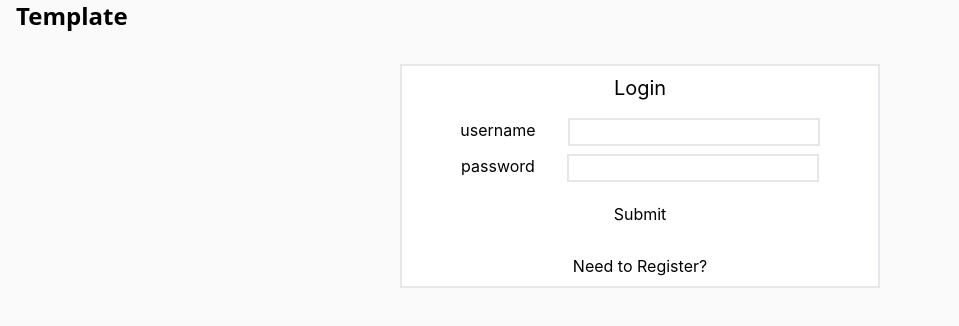
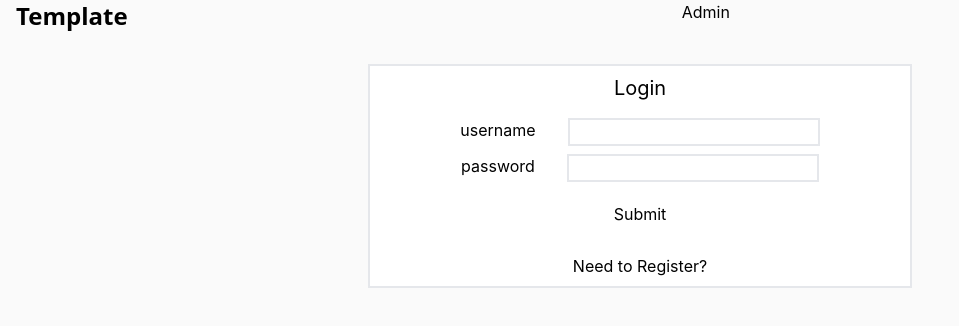
Before and after one commit to HagedornJordan/webTemplate, a Next.js app in the folder client/client/: page / in a window 1280 px wide. Shown: the top 326 px of the page, without its empty margins (0-959 px from the left). Built offline with nearby package versions, Linux system fonts and the light colour scheme.

Commit message:
admin in navbar

```diff
--- a/client/client/components/centerLayout.js
+++ b/client/client/components/centerLayout.js
@@ -1,5 +1,5 @@
 function CenterLayout(props) {
-    return <div className="mx-auto w-full max-w-lg">{props.children}</div>;
-  }
+  return <div className="mx-auto w-full max-w-xl">{props.children}</div>;
+}
 
-  export default CenterLayout;
+export default CenterLayout;
--- a/client/client/components/navHeader.js
+++ b/client/client/components/navHeader.js
@@ -1,5 +1,6 @@
 import axiosInstance from "../helpers/axios";
 import logout from "../helpers/auth";
+import Link from "next/link";
 const NavHeader = (props) => {
   const username = props.user;
   return (
@@ -8,7 +9,9 @@ const NavHeader = (props) => {
         {" "}
         Template
       </h1>
-      <div></div>
+      <div className="justify-self-beginning">
+        <Link href="/adminDashboard"> Admin</Link>
+      </div>
       <div className="justify-self-end pr-4">
         {username && (
           <div>
--- a/client/client/styles/globals.css
+++ b/client/client/styles/globals.css
@@ -19,3 +19,14 @@ a {
 * {
   box-sizing: border-box;
 }
+
+table {
+  border-collapse: collapse;
+  width: 100%;
+}
+th,
+td {
+  padding: 0.25rem;
+  text-align: left;
+  border: 1px solid #ccc;
+}
```
